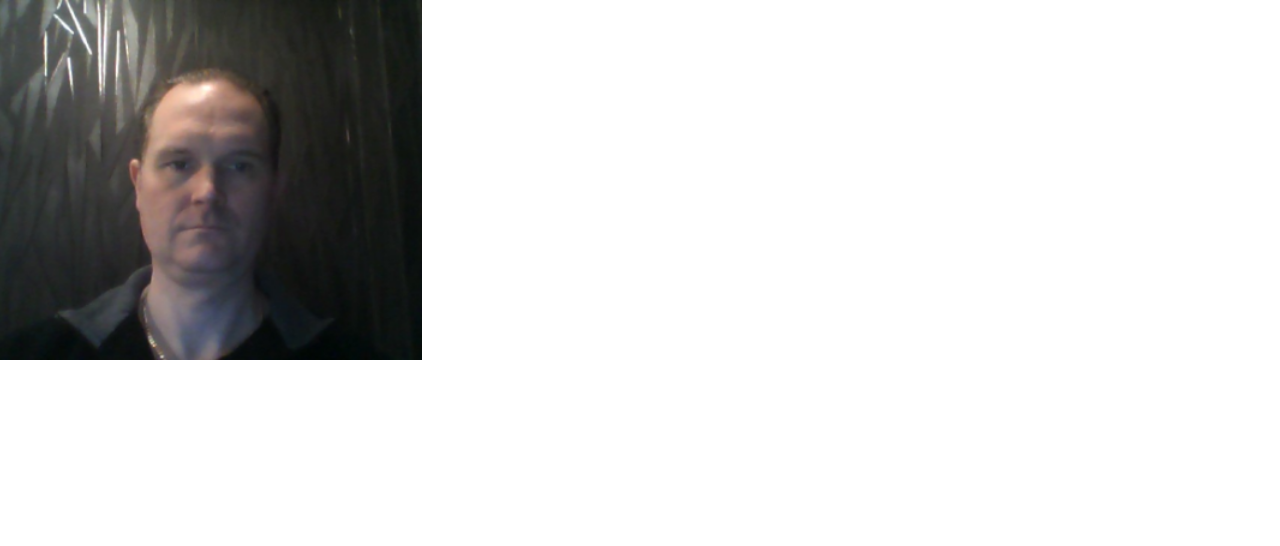
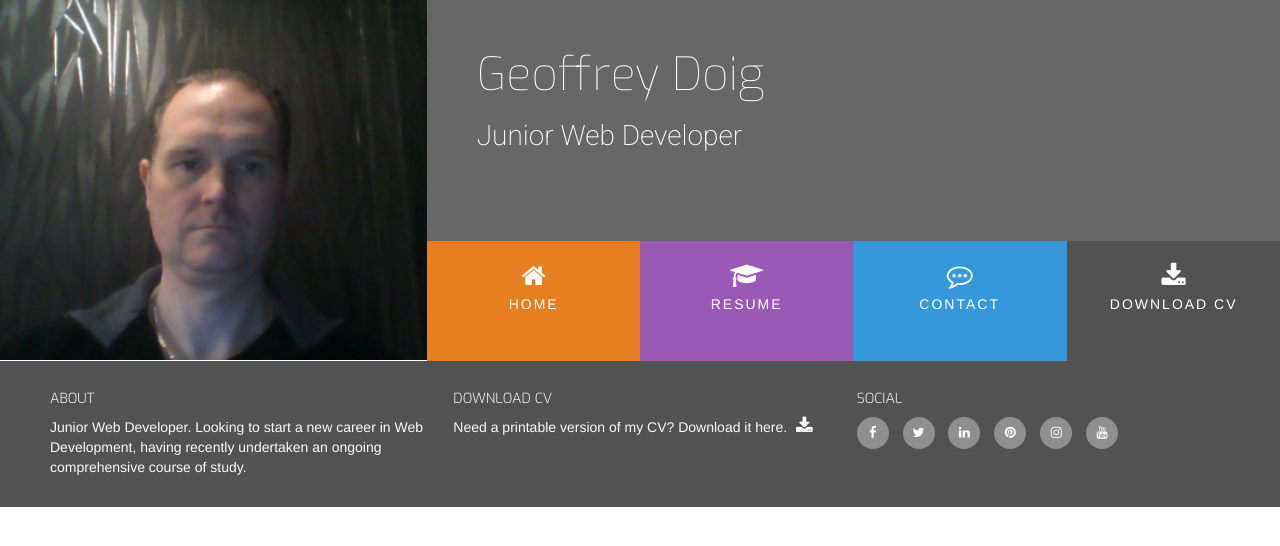
Before and after one commit to GeoffDoig/resume, a plain HTML site: page index.html in a window 1280 px wide. Drawn offline with nearby package versions, Linux system fonts and the light colour scheme.

Commit message:
updated commit

```diff
--- a/assets/css/style.css
+++ b/assets/css/style.css
@@ -1,7 +1,55 @@
 @import url('https://fonts.googleapis.com/css?family=Roboto:100,200,300,400,500,600,700|Exo:100,200,300,400,500,600,700');
+
+/*-----------------------------------------Colours*/
+
+.bg-color-name-title {
+    background-color: #676767;
+}
+
+.ul-color-menu-home {
+    background-color: #e67e22;
+}
+
+.ul-color-menu-resume {
+    background-color: #9b59b6;
+}
+
+.ul-color-menu-contact {
+    background-color: #3498db;
+}
+
+.ul-color-menu-download {
+    background-color: #525252;
+}
+
+/*---------------------------Special Paddings/Margins/Text*/
+
+h1,h2,h3,h4 {
+    margin: 0;
+}
+
+.uppercase {
+    text-transform: uppercase;
+}
+
+.general-sub {
+    font-family: "Exo", sans-serif;
+    font-weight: 300;
+    color: #fafafa;
+}
+
+.inline-block {
+    display: inline-block;
+}
+
+/*--------------------------------------Headings*/
 
 header {
     margin: 0;
+}
+
+.heading {
+    margin-left: 50px;
 }
 
 .logo {
@@ -14,3 +62,118 @@ header {
     -moz-transition: all .5s ease-in-out;
     -webkit-transition: all .5s ease-in-out;
 }
+
+.name {
+    font-family: "Exo", sans-serif;
+    font-weight: 100;
+    font-size: 46px;
+    margin-top: 50px;
+    color: #ffffff;
+}
+
+.title {
+    font-family: "Roboto", sans-serif;
+    font-weight: 200;
+    font-size: 28px;
+    margin-top: 20px;
+    margin-bottom: 90px;
+    color: #ffffff;
+}
+
+#nav {
+    margin: 0;
+}
+
+#nav li {
+    padding: 0;
+}
+
+.menuitem {
+    height: 120px;
+    text-align: center;
+    padding: 0;
+}
+
+.menuitem a {
+    width: 100%;
+    text-decoration: none;
+    color: #ffffff;
+    height: 120px;
+}
+
+.menuitem i {
+    padding-top: 22px;
+    display: block;
+    color: #fafafa;
+    font-size: 26px;
+}
+
+.menuitem span {
+    display: block;
+    width: 100%;
+    padding-top: 5px;
+    text-align: center;
+    text-transform: uppercase;
+    font-size: 14px;
+    font-weight: 300;
+    letter-spacing: 2px;
+}
+
+/*------------------------------------hover.css*/
+
+.hvr-sweep-to-bottom:before {
+    background: rgba(0, 0, 0, 0.2);
+    height: 120px;
+}
+
+/*----------------------------------Footer*/
+
+footer {
+    background-color: #525252;
+    color: #fafafa;
+    min-height: 120px;
+    margin: 0;
+}
+
+.cv-pdf i {
+    color: #fafafa;
+    text-align: center;
+    font-size: 18px;
+    padding-left: 5px;
+}
+
+.cv-pdf i:hover {
+    color: #e84610;
+    transition: all 0.35s ease-in-out;
+    -moz-transition: all 0.35s ease-in-out;
+    -webkit-transition: all 0.35s ease-in-out;
+    -o-transition: all 0.35s ease-in-out;
+}
+
+.social-links {
+    padding-bottom: 15px;
+}
+
+.social-links li a i {
+    width: 32px;
+    height: 32px;
+    padding: 12px 0;
+    border-radius: 50%;
+    font-size: 13px;
+    line-height: 7px;
+    text-align: center;
+    color: #fafafa;
+    background: #8f8f8f;
+}
+
+.social-links li a i:hover {
+    color: #e84610;
+    transition: all 0.35s ease-in-out;
+    -moz-transition: all 0.35s ease-in-out;
+    -webkit-transition: all 0.35s ease-in-out;
+    -o-transition: all 0.35s ease-in-out;
+}
+
+#footer-details {
+    margin: 20px;
+}
--- a/index.html
+++ b/index.html
@@ -7,27 +7,74 @@
     <title>Resume</title>
     <link rel="stylesheet" href="https://maxcdn.bootstrapcdn.com/bootstrap/3.3.7/css/bootstrap.min.css" type="text/css" />
     <link rel="stylesheet" href="https://maxcdn.bootstrapcdn.com/font-awesome/4.7.0/css/font-awesome.min.css" type="text/css" />
+    <link rel="stylesheet" href="https://cdnjs.cloudflare.com/ajax/libs/hover.css/2.1.1/css/hover-min.css" type="text/css" />
     <link rel="stylesheet" href="assets/css/style.css" type="text/css" />
 </head>
 <body>
-    <header>
+    <header class="container-fluid">
         <div class="row">
             <a href="index.html">
                 <div class="col-md-4 logo"></div>
             </a>
             <div class="col-md-8">
+                <div class="row bg-color-name-title">
+                    <div class="heading">
+                        <h1 class="name">Geoffrey Doig</h1>
+                        <h2 class="title">Junior Web Developer</h2>
+                    </div>
+                </div>
+                <div class ="row">
+                    <ul id="nav" class="list-inline clearfix">
+                        <li class="col-xs-6 col-sm-3 ul-color-menu-home menuitem">
+                            <a href="#" class="hvr-sweep-to-bottom"><i class="fa fa-home" aria-hidden="true"></i><span>Home</span></a>
+                        </li>
+                        <li class="col-xs-6 col-sm-3 ul-color-menu-resume menuitem">
+                            <a href="#" class="hvr-sweep-to-bottom"><i class="fa fa-graduation-cap" aria-hidden="true"></i><span>Resume</span></a>
+                        </li>
+                        <li class="col-xs-6 col-sm-3 ul-color-menu-contact menuitem">
+                            <a href="#" class="hvr-sweep-to-bottom"><i class="fa fa-commenting-o" aria-hidden="true"></i><span>Contact</span></a>
+                        </li>
+                        <li class="col-xs-6 col-sm-3 ul-color-menu-download menuitem">
+                            <a href="#" class="hvr-sweep-to-bottom"><i class="fa fa-download" aria-hidden="true"></i><span>Download CV</span></a>
+                        </li>
+                    </ul>
+                </div>
+            </div>
+        </div>
+    </header>
 
-            </div>
-
-        </div>
-
-    </header>
     <section>
 
     </section>
-    <footer>
 
+    <footer class="container-fluid">
+        <div id="footer-details" class="row">
+            <div class="col-sm-4">
+                <h5 class="uppercase general-sub">About</h5>
+                <p class="inline-block">
+                    Junior Web Developer. Looking to start a new career in Web Development,
+                    having recently undertaken an ongoing comprehensive course of study.
+                </p>
+            </div>
+            <div class="col-sm-4">
+                <h5 class="uppercase general-sub">Download CV</h5>
+                <p class="inline-block">
+                    Need a printable version of my CV? Download it here.
+                    <a href="#" class="cv-pdf"><i class="fa fa-download" aria-hidden="true"></i></a>
+                </p>
+            </div>
+            <div class="col-sm-4">
+                <h5 class="uppercase general-sub">Social</h5>
+                <ul class="list-inline social-links">
+                    <li><a target="_blank" href="#"><i class="fa fa-facebook"></i></a></li>
+                    <li><a target="_blank" href="#"><i class="fa fa-twitter"></i></a></li>
+                    <li><a target="_blank" href="#"><i class="fa fa-linkedin"></i></a></li>
+                    <li><a target="_blank" href="#"><i class="fa fa-pinterest"></i></a></li>
+                    <li><a target="_blank" href="#"><i class="fa fa-instagram"></i></a></li>
+                    <li><a target="_blank" href="#"><i class="fa fa-youtube"></i></a></li>
+                </ul>
+            </div>
+        </div>
     </footer>
-
 </body>
 </html>
```
